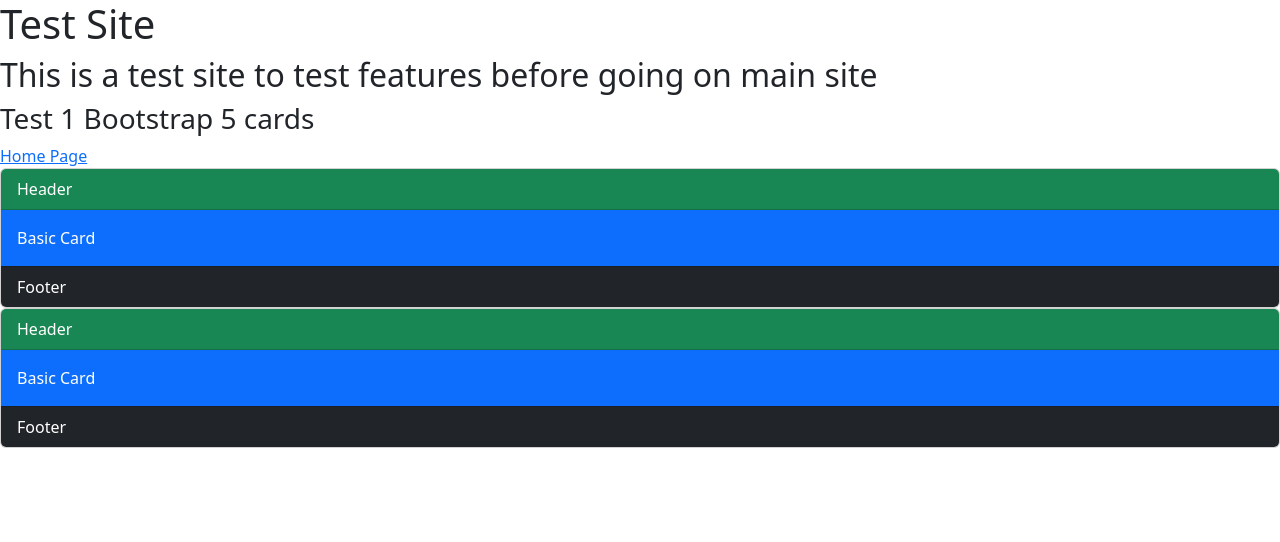
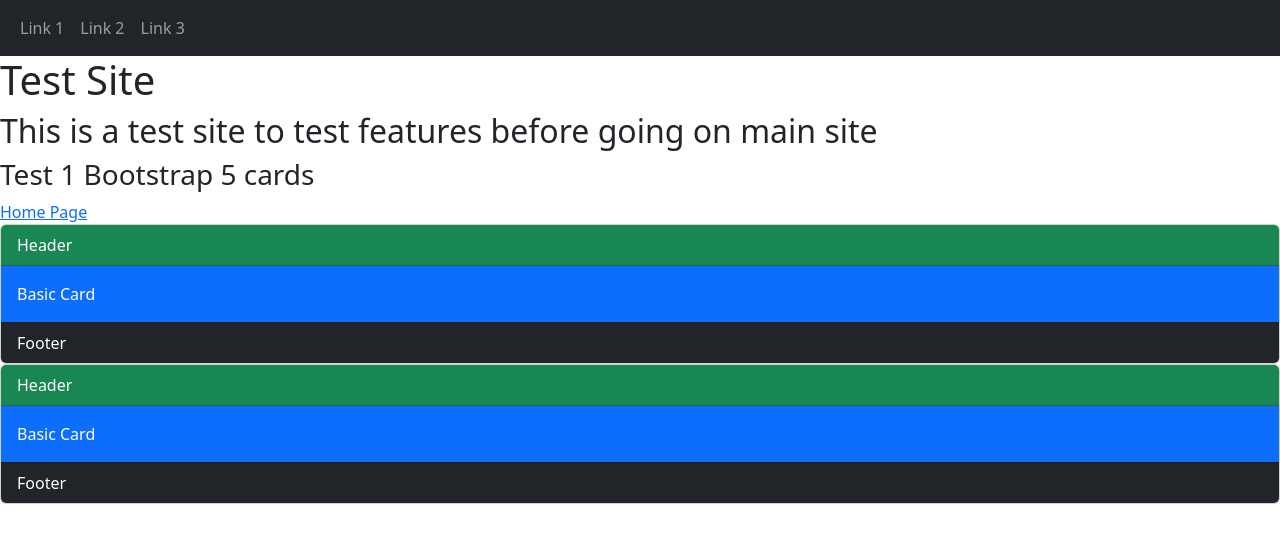
Before and after one commit to awaist7860/AwaisITCompanySite, a plain HTML site: page testSite.html in a window 1280 px wide. Drawn offline with nearby package versions, Linux system fonts and the light colour scheme.

Commit message:
Added Navabr
Added a navbar to test

```diff
--- a/testSite.html
+++ b/testSite.html
@@ -8,6 +8,35 @@
   <script src="https://cdn.jsdelivr.net/npm/bootstrap@5.3.3/dist/js/bootstrap.bundle.min.js"></script>
 </head>
 <body>
+
+    <section>
+        <div id="nav">
+
+            <nav class="navbar navbar-expand-sm bg-dark navbar-dark">
+                <div class="container-fluid">
+                    <ul class="navbar-nav">
+                        <li class="nav-item">
+                            <a class="nav-link" href="#">Link 1</a>
+                        </li>
+                        <li class="nav-item">
+                            <a class="nav-link" href="#">Link 2</a>
+                        </li>
+                        <li class="nav-item">
+                            <a class="nav-link" href="#">Link 3</a>
+                        </li>
+                    </ul>
+                </div>
+            </nav>
+
+        </div>
+    </section>
+
+    <section>
+        <div id="modalPopup">
+
+        </div>
+    </section>
+
     <h1>Test Site</h1>
     <h2>This is a test site to test features before going on main site</h2>
 
@@ -36,5 +65,7 @@
     </section>
 
 
+
+
 </body>
 </html>
```
